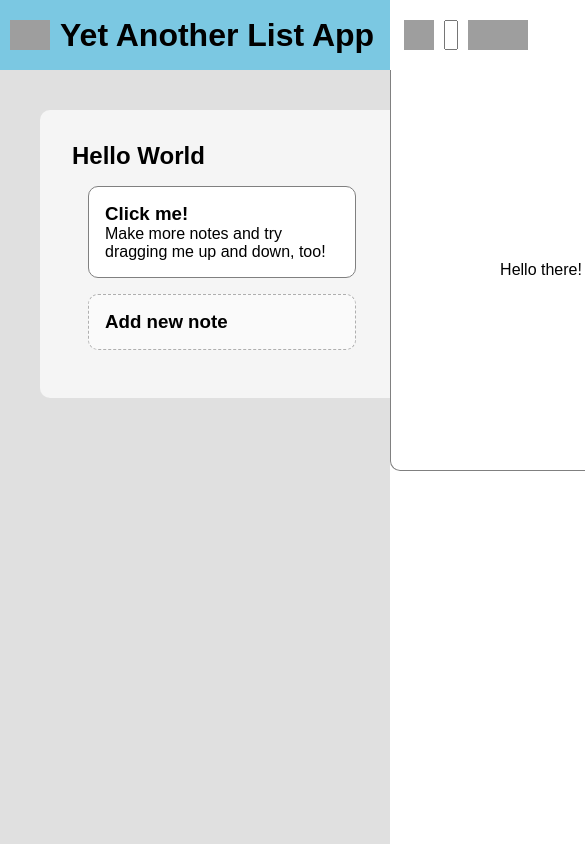
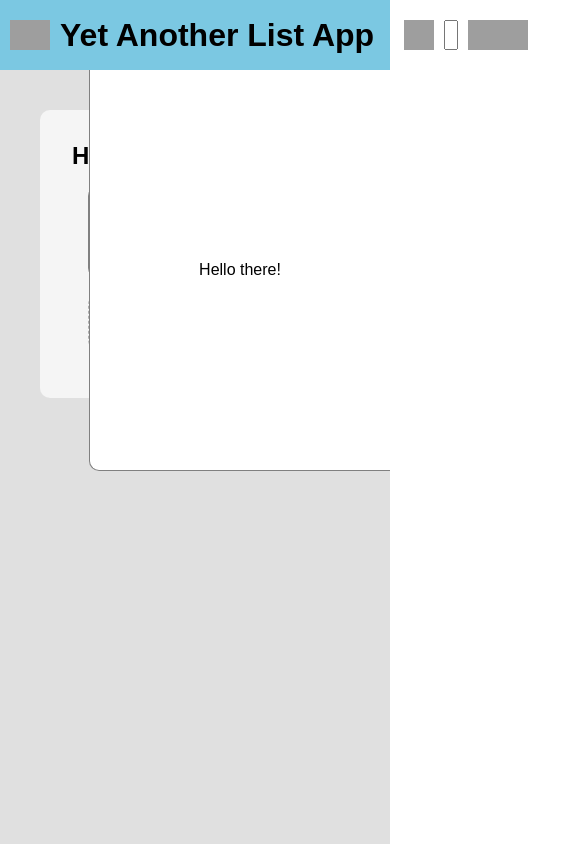
Before and after one commit to llin1592/Yet-Another-List-App, a React (Create React App) app: page / in a window 390 px wide. Shown: the top 844 px of the page, 585 px wide, since content can reach past the window. Built offline with nearby package versions, Linux system fonts and the light colour scheme; grey boxes are pictures that could not be loaded; the HTML template or start-up script is replaced by a standard one.

Commit message:
fixed issues with option menu
Options menu was not responsive and appeared underneath the vertical dividers

```diff
--- a/src/Components/Header.js
+++ b/src/Components/Header.js
@@ -5,13 +5,8 @@ import "../Styles/Header.css";
 
 const Header = (props) => {
   const [isOptionOpen, setOptionOpen] = useState(false);
-  const dropDown = useSpring({
-    x: isOptionOpen ? window.innerWidth - 270 : window.innerWidth,
-  });
-
-  const rotateImg = useSpring({
-    from: { deg: 0 },
-    to: { deg: isOptionOpen ? 90 : 0 },
+  const appearRight = useSpring({
+    right: isOptionOpen ? -300 : 0,
   });
 
   return (
@@ -47,7 +42,7 @@ const Header = (props) => {
           }}
         />
       </div>
-      <animated.div className="options-box" style={dropDown}>
+      <animated.div className="options-box" style={appearRight}>
         <p>Hello there!</p>
       </animated.div>
     </div>
--- a/src/Styles/Dashboard.css
+++ b/src/Styles/Dashboard.css
@@ -18,4 +18,5 @@
     top: 4%;
     height: 92%;
     background-color: darkgray;
+    z-index: 1;
 }
--- a/src/Styles/Header.css
+++ b/src/Styles/Header.css
@@ -51,11 +51,13 @@
     width: 300px;
     height: 400px;
     top: 70px;
+    right: 0px;
     background-color: white;
     border-bottom: 1px solid grey;
     border-left: 1px solid grey;
     border-bottom-left-radius: 10px;
     justify-content: center;
+    z-index: 2;
 }
 
 .settings-button {
```
